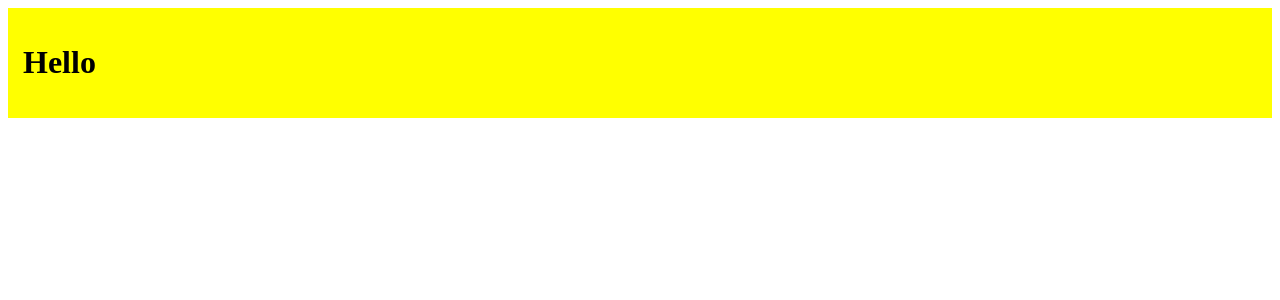
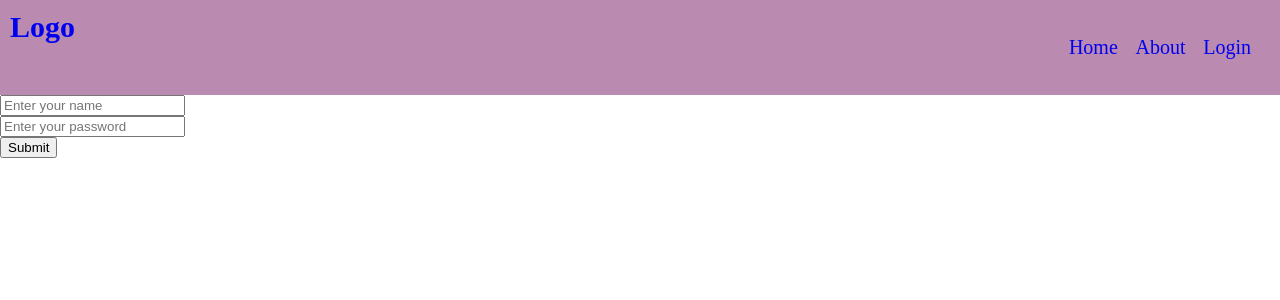
Before and after one commit to Sumit1164/React.js_Learning, a React (Vite) app: page /login in a window 1280 px wide. Shown: the top 300 px of the page. Built offline with nearby package versions, Linux system fonts and the light colour scheme.

Commit message:
Create navbar using react

```diff
--- a/src/App.jsx
+++ b/src/App.jsx
@@ -119,7 +119,7 @@
   // Context API
   const [subject, setSubject] = useState('')
   return (
-    <div style={{ backgroundColor: "yellow", padding: "15px" }}>
+    <div>
       {/* <h1>State in React JS</h1>
       <h1>{fruit}</h1>
       <button onClick={() => { handleFruit() }}>Change fruit name</button>
@@ -141,7 +141,7 @@
         student && <Student name={student} />
       }
       <button onClick={() => setStudent("S7T")}>Update Student name</button> */}
-      <h1>Hello</h1>
+      {/* <h1>Hello</h1> */}
       {/* <User name="Sumit " />
       <User name = "Kasu" />
       <User />
@@ -248,10 +248,8 @@
         <button onClick={()=>setSubject('')}>Clear Subject</button>
         <CollegeContext />
       </SubjectContexts.Provider>
-      <ReactRoute />   */}
-
-      {/* <AppRoute /> */}
-
+      <ReactRoute />*/}
+      <AppRoute />
     </div>
 
     /*
--- a/src/NavBar.jsx
+++ b/src/NavBar.jsx
@@ -1,10 +1,32 @@
-import { Link} from 'react-router'
-export default function NavBar () {
-    return (
-        <>
-            <Link to='/'><h1>Home</h1></Link>
-            <Link to='/about'><h1>About</h1></Link>
-            <Link to='/login'><h1>Login</h1></Link>
-        </>
-    )
+import { Link } from "react-router";
+import './header.css'
+export default function NavBar() {
+  return (
+    <div className="header">
+      <div>
+        <Link className="link" to={"/"}>
+          <h2>Logo</h2>
+        </Link>
+      </div>
+      <div>
+        <ul>
+          <li>
+            <Link className="link" to="/">
+              Home
+            </Link>
+          </li>
+          <li>
+            <Link className="link" to="/about">
+              About
+            </Link>
+          </li>
+          <li>
+            <Link className="link" to="/login">
+              Login
+            </Link>
+          </li>
+        </ul>
+      </div>
+    </div>
+  );
 }
--- /dev/null
+++ b/src/header.css
@@ -0,0 +1,29 @@
+.header {
+    background-color: #bb8ab0;
+    display: flex;
+    justify-content: space-between;
+    padding: 10px;
+}
+
+body{
+    margin: 0;
+    padding: 0;
+}
+
+.header ul{
+    display: flex;
+    justify-content: space-around;
+    padding: 10px;
+    list-style: none;
+    width: 200px;
+}
+/* .header ul li{
+    padding: 10px;
+} */
+.header .link h2{
+    margin: 0;
+}
+.header .link{
+    text-decoration: none;
+    font-size: 20px;
+}
```
